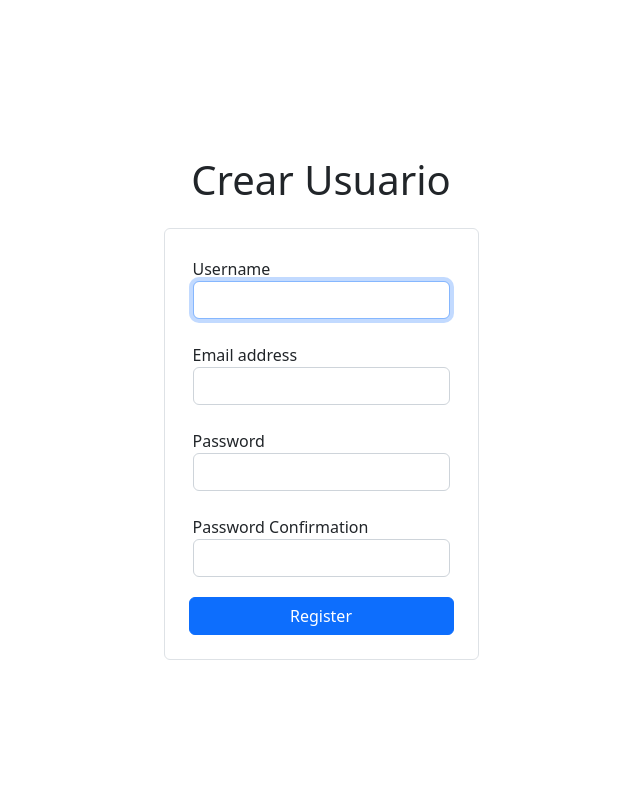
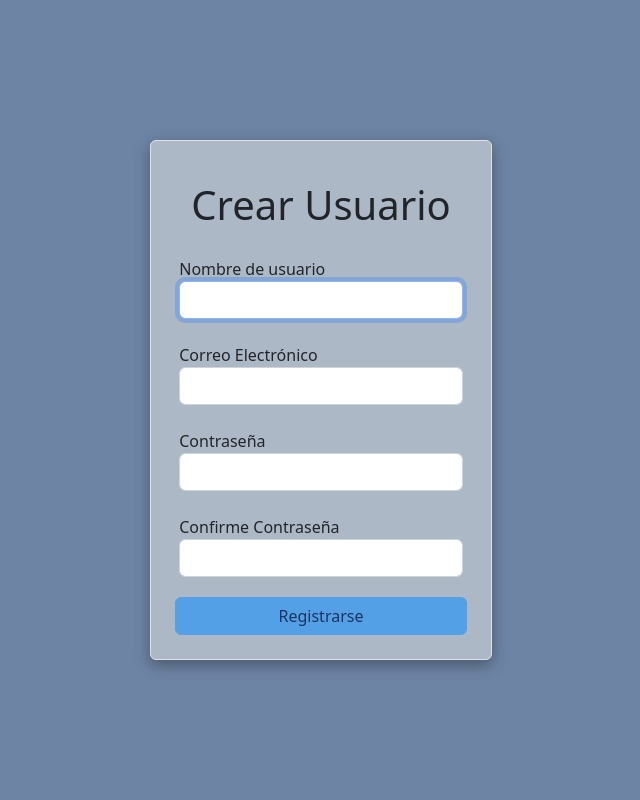
Before and after one commit to MichaelVel/QApp, a Django app: page /register/ in a window 1280 px wide. Shown: the whole page, without its empty margins (319-959 px from the left). Run offline with Django 4.2, Linux system fonts and the light colour scheme; some libraries are stand-ins or nearby versions.

Commit message:
fixed registerView

```diff
--- a/quiz/templates/quiz/header_not_auth.html
+++ b/quiz/templates/quiz/header_not_auth.html
@@ -13,9 +13,11 @@
     <label for="password" class="form-label">Contraseña</label>
     <input type="password" name="password" class="form-control" id="password" placeholder="Contraseña">
     </div>
+    {% if failed_login %}
     <p class="failed-text">
         Usuario y/o contraseña incorrecta.
     </p>
+    {% endif %}
     <div class="mb-3">
         <div class="form-check">
             <input type="checkbox" class="form-check-input" id="rememberMe">
--- a/quiz/templates/quiz/index.html
+++ b/quiz/templates/quiz/index.html
@@ -22,6 +22,11 @@
                     {% if failed_load_game %}
                     <p class="failed-text">
                         Lo sentimos, en el momento no hay quices del tema disponibles.
+                    </p>
+                    {% endif %}
+                    {% if please_login %}
+                    <p class="failed-text">
+                        Por favor ingrese o regístrese al sistema.
                     </p>
                     {% endif %}
                 </div>
--- a/registerUsers/forms.py
+++ b/registerUsers/forms.py
@@ -7,13 +7,13 @@ from django.forms import EmailInput, TextInput
 # Create your forms here.
 
 class NewUserForm(UserCreationForm):
-    password1 = forms.CharField(label="Password",
+    password1 = forms.CharField(label="Contraseña",
             strip=False,
             widget=forms.PasswordInput(attrs={
                 "class": "form-control",
                 "autocomplete": "new-password"}))
 
-    password2 = forms.CharField(label="Password Confirmation",
+    password2 = forms.CharField(label="Confirme Contraseña",
             strip=False,
             widget=forms.PasswordInput(attrs={
                 "class": "form-control",
@@ -22,6 +22,12 @@ class NewUserForm(UserCreationForm):
     class Meta:
         model = User
         fields = ["username", "email", "password1", "password2"]
+        labels = {
+                'username': 'Nombre de usuario',
+                'email': 'Correo Electrónico',
+                'password1': 'Contraseña',
+                'password2': 'Confirme Contraseña',
+                }
         widgets = {
                 'username': TextInput(attrs={
                     'class': "form-control",
--- /dev/null
+++ b/registerUsers/static/registerUsers/css/mainstyle.css
@@ -0,0 +1,61 @@
+:root {
+    --light-shades: 235, 237, 235;
+    --light-accent:  42, 198, 208;
+    --main-color:    83, 160, 231;
+    --dark-accent:  110, 132, 164;
+    --dark-shades:   26,  52,  96;
+}
+
+.bg-transparent {
+    background-color: rgba(0, 0, 0, 0);
+}
+
+.bg-lshades {
+    background-color: rgb(var(--light-shades));
+}
+
+.bg-laccent {
+    background-color: rgb(var(--light-accent));
+}
+
+.bg-main {
+    background-color: rgb(var(--main-color));
+}
+
+.bg-daccent {
+    background-color: rgb(var(--dark-accent));
+}
+
+.bg-dshades {
+    background-color: rgb(var(--dark-shades));
+}
+
+.bg-image {
+    background-image: url('../img/lagunillas.jpeg');
+}
+
+.btn-primary {
+    background-color: rgb(var(--main-color));
+    border-color: rgb(var(--main-color));
+    color: rgb(var(--dark-shades));
+}
+
+.btn-primary:hover, .btn-primary:focus {
+    background-color: rgb(var(--dark-shades));
+    border-color: rgb(var(--dark-shades));
+    color: rgb(var(--light-shades));
+    box-shadow: none !important;
+}
+
+.btn-info {
+    background-color: rgb(var(--light-accent));
+    border-color: rgb(var(--light-accent));
+    color: rgb(var(--dark-shades));
+}
+
+.btn-info:hover, .btn-info:focus {
+    background-color: rgb(var(--dark-accent));
+    border-color: rgb(var(--dark-accent));
+    color: rgb(var(--dark-shades));
+    box-shadow: none !important;
+}
--- /dev/null
+++ b/registerUsers/static/registerUsers/css/register.css
@@ -0,0 +1,5 @@
+.main-container {
+    background-color: rgba(var(--light-shades), 0.5);
+    border-radius:7px;
+    box-shadow: rgba(0, 0, 0, 0.35) 0px 5px 15px;
+}
--- a/registerUsers/templates/registerUsers/header.html
+++ b/registerUsers/templates/registerUsers/header.html
@@ -1,3 +1,4 @@
+{% load static %}
 <!doctype html>
 <html lang="en">
   <head>
@@ -6,8 +7,10 @@
     <title>QApp</title>
     <link href="https://cdn.jsdelivr.net/npm/bootstrap@5.2.0/dist/css/bootstrap.min.css" rel="stylesheet" integrity="sha384-gH2yIJqKdNHPEq0n4Mqa/HGKIhSkIHeL5AyhkYV8i59U5AR6csBvApHHNl/vI1Bx" crossorigin="anonymous">
     <link rel="stylesheet" href="https://cdn.jsdelivr.net/npm/bootstrap-icons@1.9.1/font/bootstrap-icons.css">
+    <link rel ="stylesheet" href="{% static 'registerUsers/css/mainstyle.css' %}">
+    <link rel ="stylesheet" href="{% static 'registerUsers/css/register.css' %}">
   </head>
-  <body>
+  <body class="bg-daccent">
     {% block content %}
 
     {% endblock %}
--- a/registerUsers/templates/registerUsers/register.html
+++ b/registerUsers/templates/registerUsers/register.html
@@ -4,15 +4,18 @@
  <form action="/register/" method="post">
     {% csrf_token %}
     <div class="d-flex flex-column align-items-center justify-content-center vh-100">
+        <div class="d-flex flex-column align-items-stretch border rounded-2 p-4 main-container">
         <div class="p-3"><h1>Crear Usuario</h1></div>
-        <div class="d-flex flex-column align-items-stretch border rounded-2 p-4 ">
             {% for field in form %}
             <div class="mb-3 p-1">
                 <label for="{{field.id_for_label}}">{{field.label}}</label>
             {{ field }}
             </div>
             {% endfor %}
-            <input class="btn btn-primary" type="submit" name="submit" value="Register"/>
+            <input class="btn btn-primary" type="submit" name="submit" value="Registrarse"/>
+            <div style="color: red;">
+            {{ form.errors.as_ul }}
+            </div>
         </div>
     </div>
 </form>
--- a/registerUsers/views.py
+++ b/registerUsers/views.py
@@ -1,3 +1,4 @@
+from django.middleware.csrf import logging
 from django.shortcuts import render, redirect
 from django.contrib.auth import login
 
@@ -15,4 +16,5 @@ def register(request):
     else:
         form = NewUserForm()
 
+    logging.debug(form.errors.as_data)
     return render(request, 'registerUsers/register.html', {'form': form})
```
Also changed, not shown: quiz/views.py (+6 -1 lines).
